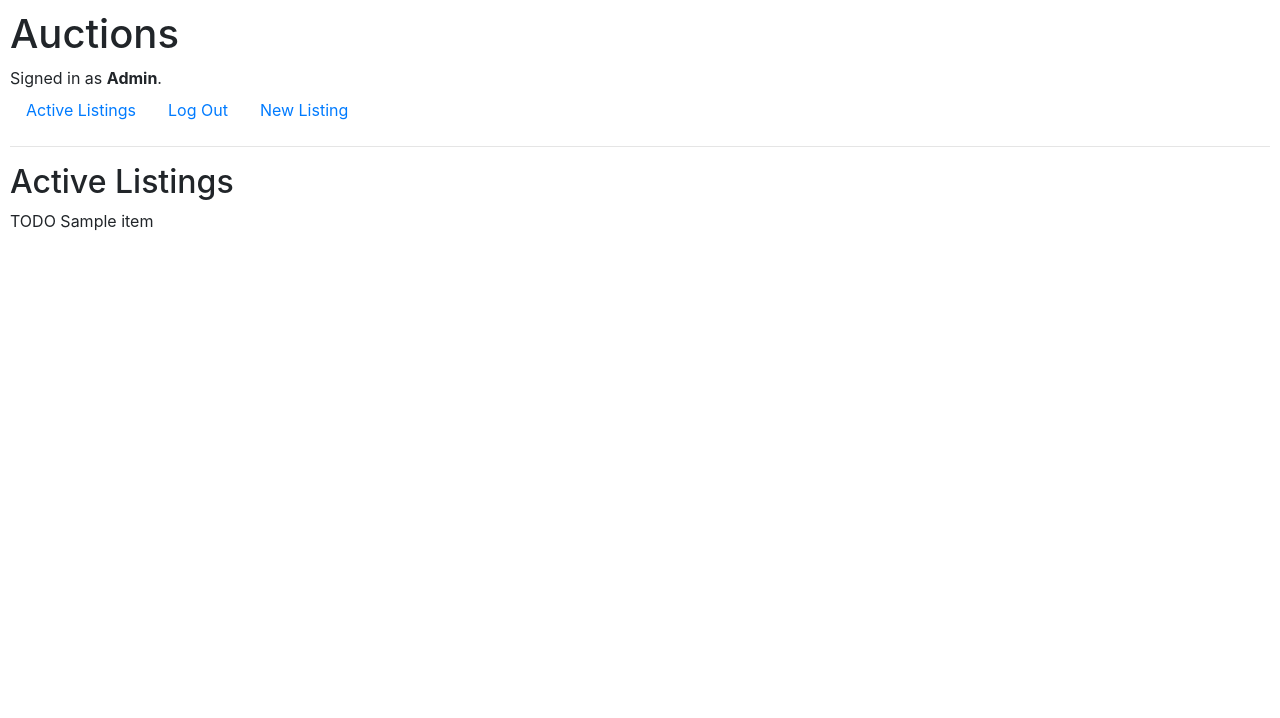
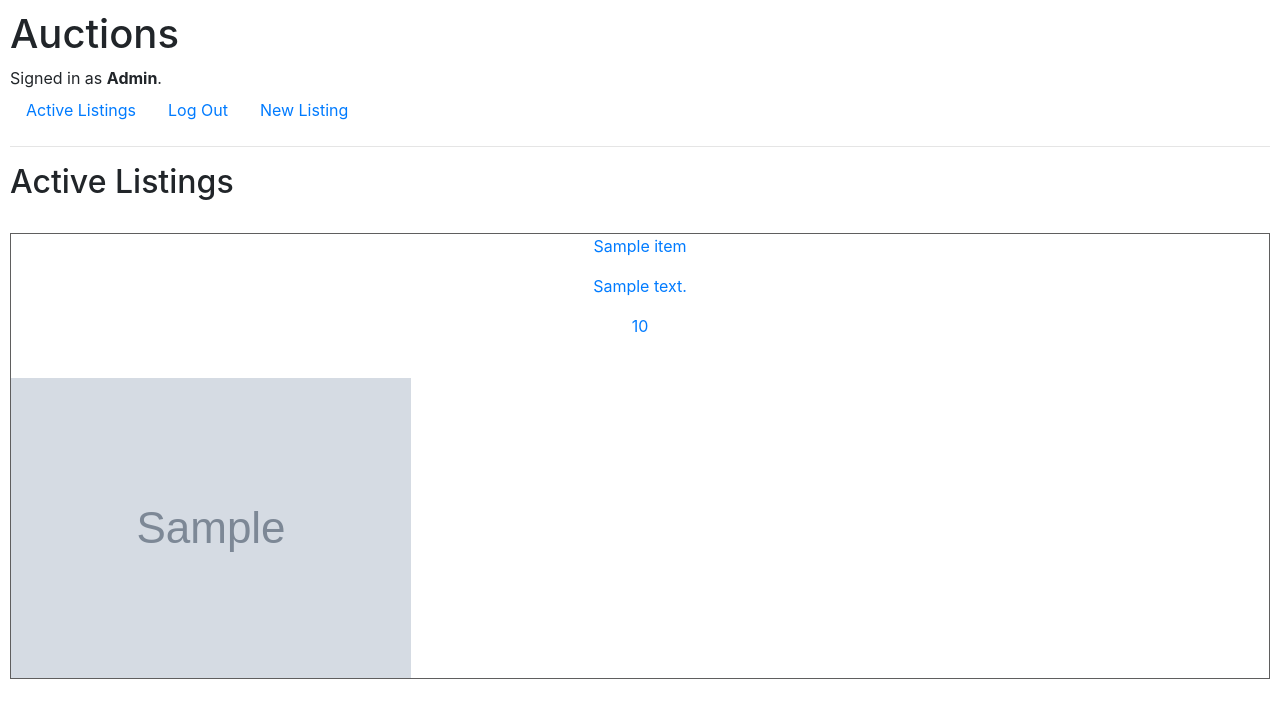
Before and after one commit to Gordon-web-stack/Project2, a Django app: template auctions/templates/auctions/index.html in a window 1280 px wide. Shown: the top 718 px of the page. Run offline with Django 3.2, Linux system fonts and the light colour scheme; a user stored in the database is signed in; tables that the repository leaves empty hold one stand-in row (values such as "Sample post"); the template is opened without the code that fills it: most values are stand-ins (such as "Sample title", 1, 10 or a date in 2020); grey boxes marked "Sample" are stand-in pictures; some libraries are stand-ins or nearby versions.

Commit message:
Attempted work not done
Attempted to put text and image on one line, successful.
Attempted to create link to go to individual listing, unsuccessful

```diff
--- a/auctions/models.py
+++ b/auctions/models.py
@@ -1,6 +1,6 @@
 from django.contrib.auth.models import AbstractUser
 from django.db import models
-
+from datetime import time
 
 class User(AbstractUser):
     pass
@@ -9,7 +9,8 @@ class Listings(models.Model):
     List_name = models.CharField(max_length = 32)
     List_description = models.TextField()
     List_start_price = models.FloatField(default=0)
-    List_image_url = models.CharField(max_length= 64, null=True)
+    List_image_url = models.CharField(max_length= 256, blank=True, null=True)
+    List_time_made = models.TimeField(auto_now=False, auto_now_add=False, null=True )
 
     def __str__(self):
         return f"{self.List_name} ({self.List_description})"
--- /dev/null
+++ b/auctions/static/auctions/index_styles.css
@@ -0,0 +1,14 @@
+
+#listing_item{
+
+    border: 1px solid rgb(95, 94, 94);
+}
+
+#item_details{
+   text-align: center;
+
+}
+
+#image{
+    align-items:left;
+}
--- a/auctions/templates/auctions/index.html
+++ b/auctions/templates/auctions/index.html
@@ -1,11 +1,31 @@
 {% extends "auctions/layout.html" %}
+{% load static %}
+{% block head %}
+<head>
+<link href="{% static 'auctions/index_styles.css' %}" rel="stylesheet">
+</head>
+{% endblock %}
 
 {% block body %}
     <h2>Active Listings</h2>
+    <br>
 
-    TODO
+
     {% for item in List %}
-        {{item}}
+   <a href="{% url 'listing'  %}"} > <div id="listing_item" >
+        <div id = "item_details">
+            <p>{{item.List_name}}</p>
+            <p>{{item.List_description}}</p>
+                <p>{{item.List_start_price}}</p>
+            <br>
+        </div>
+            {% if item.List_image_url != NULL %}
+                <div id = "image">
+                <img src={{item.List_image_url}} width="400" height="300" style="align-items:left;">
+                </div>
+            {% endif %}
+        </div> </a>
+    <br>
     {%endfor%}
 
 {% endblock %}
--- a/auctions/templates/auctions/layout.html
+++ b/auctions/templates/auctions/layout.html
@@ -6,6 +6,7 @@
         <title>{% block title %}Auctions{% endblock %}</title>
         <link rel="stylesheet" href="https://stackpath.bootstrapcdn.com/bootstrap/4.4.1/css/bootstrap.min.css" integrity="sha384-Vkoo8x4CGsO3+Hhxv8T/Q5PaXtkKtu6ug5TOeNV6gBiFeWPGFN9MuhOf23Q9Ifjh" crossorigin="anonymous">
         <link href="{% static 'auctions/styles.css' %}" rel="stylesheet">
+        {% block head %} {% endblock %}
     </head>
     <body>
         <h1>Auctions</h1>
--- /dev/null
+++ b/auctions/templates/auctions/listing.html
@@ -0,0 +1,3 @@
+{% block body %}
+
+{% endblock %}
--- a/auctions/urls.py
+++ b/auctions/urls.py
@@ -8,5 +8,6 @@ urlpatterns = [
     path("logout", views.logout_view, name="logout"),
     path("register", views.register, name="register"),
     path("new_listing", views.New_Listing, name="new_listing"),
-    path("create_listing", views.create_listing, name="create_listing")
+    path("create_listing", views.create_listing, name="create_listing"),
+    path("listing", views.listing, name="listing" )
 ]
```
Also changed, not shown: auctions/views.py (+10 -2 lines), auctions/migrations/0004_auto_20210224_1412.py (added), auctions/static/auctions/styles.css (line endings or trailing spaces), db.sqlite3.
